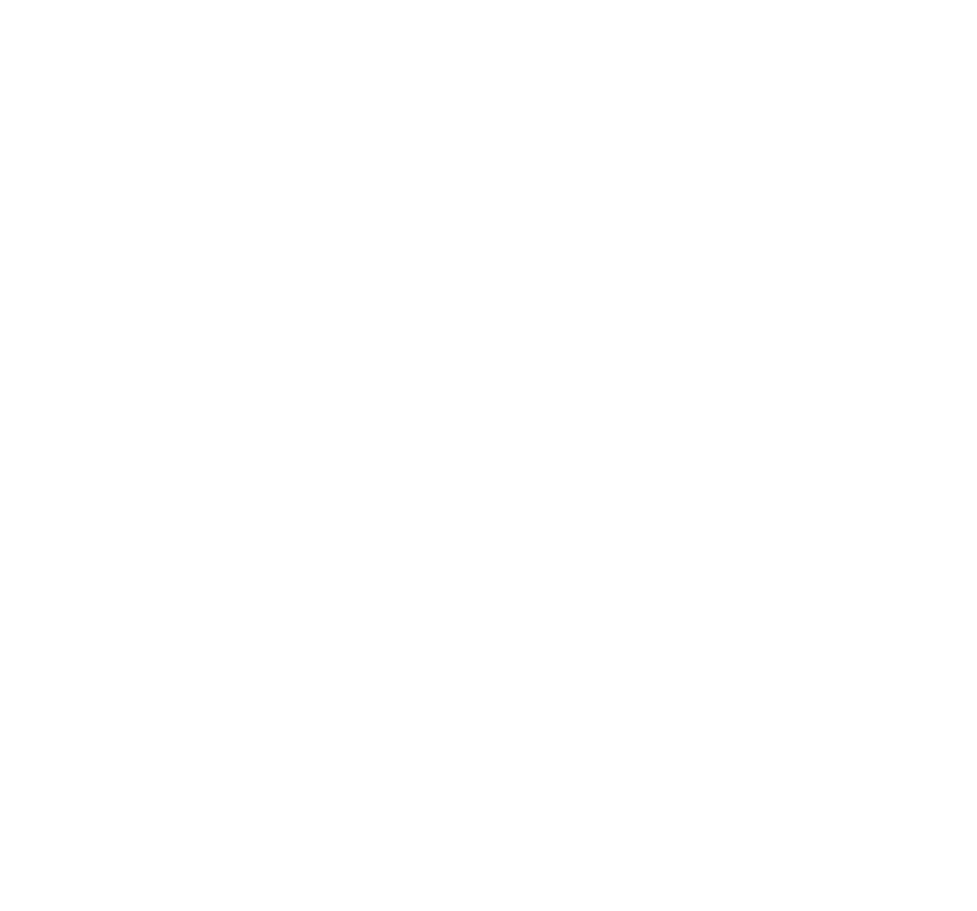
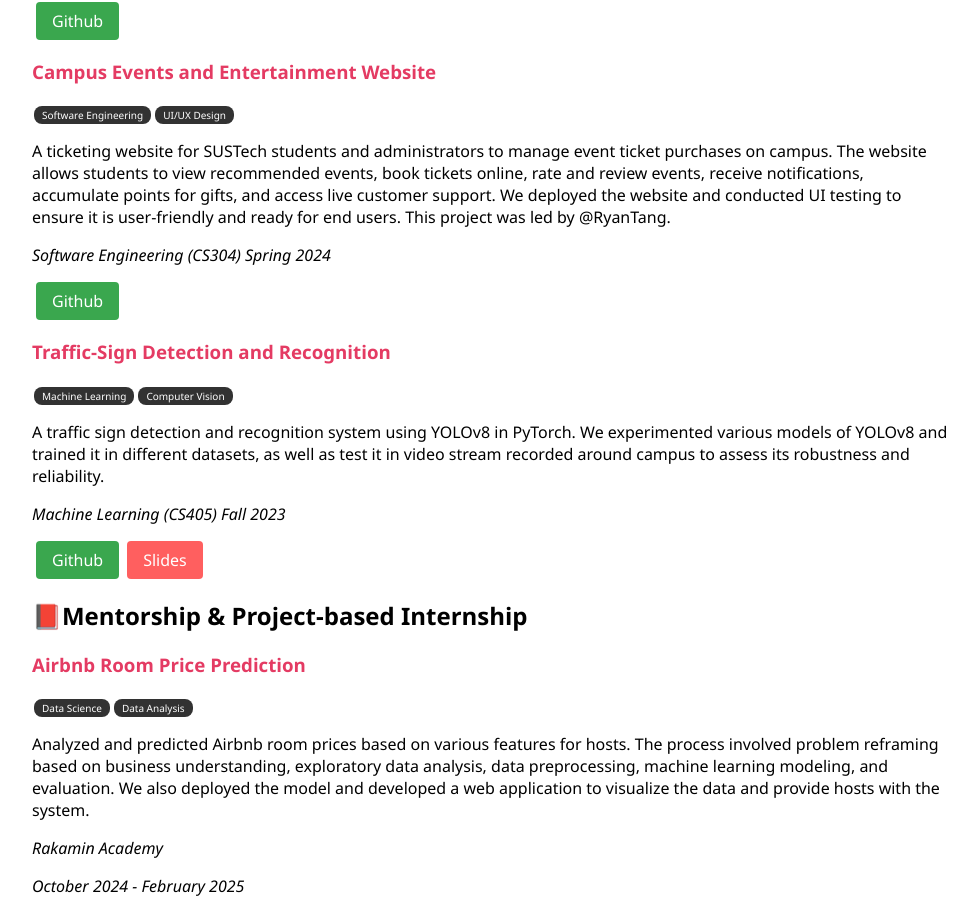
Before and after one commit to FiZufa/personal-website, a Nuxt app: page /portofolio in a window 1280 px wide. Shown: the part 1285-2196 px from the top of the page, without its empty margins (148-1125 px from the left). Before the commit the page ends 800 px from the top, so only its background shows below. Built offline with nearby package versions, Linux system fonts and the light colour scheme.

Commit message:
display portofolio

```diff
--- a/components/PortoCourse.vue
+++ b/components/PortoCourse.vue
@@ -3,37 +3,75 @@
 
     <div class="porto-section">
 
-        <div class="projects">
-            <p>title</p>
+      <div v-for="(project, index) in data.CourseProject" :key="index" class="projects">
+            <h3 style="color: #e43b63;">{{project.name}}</h3>
             <div class="tags">
-                <p>tags</p>
+              <span v-for="(tag, tagIndex) in project.tags" :key="tagIndex" class="tag">
+                {{ tag }}
+              </span>
             </div>
-            <p>description</p>
-            <p>course name</p>
-            <div class="buttons">buttons</div>
-        </div>
+            <p>{{ project.description }}</p>
+            <p style="font-style: italic;">{{ project.course }}</p>
+            <div class="buttons">
+              <a
+                v-for="(link, linkName) in project.links"
+                :key="linkName"
+                :href="link"
+                target="_blank"
+                :class="['button-link', linkName.toLowerCase()]"
+              >
+                {{ linkName }}
+              </a>
+            </div>
+      </div>
     </div>
 
     <h2>📕Mentorship & Project-based Internship</h2>
 
     <div class="pbi-section">
 
+      <div v-for="(project, index) in data.PBIProject" :key="index" class="pbi-projects">
+        <h3 style="color: #e43b63;">{{project.name}}</h3>
+        <div class="tags">
+          <span v-for="(tag, tagIndex) in project.tags" :key="tagIndex" class="tag">
+            {{ tag }}
+          </span>
+        </div>
+        <p>{{ project.description }}</p>
+        <p style="font-style: italic;">{{ project.course }}</p>
+        <p style="font-style: italic;">{{ project.period}}</p>
+        <div class="buttons">
+          <a
+            v-for="(link, linkName) in project.links"
+            :key="linkName"
+            :href="link"
+            target="_blank"
+            :class="['button-link', linkName.toLowerCase()]"
+          >
+            {{ linkName }}
+          </a>
+        </div>
+
+      </div>
+
     </div>
 </template>
 <script>
-import { Divider } from '#components';
-// import axios from "axios";
 import CourseProject from '@/data/CourseProject.json';
 import PBIProject from '@/data/PBIProject.json';
 
 export default {
   data() {
     return {
-      data: CourseProject, PBIProject
+      data: {
+        CourseProject,
+        PBIProject,
+      },
     };
   },
 };
 </script>
+
 <style>
 html, body {
     margin: 0;
@@ -43,8 +81,38 @@
 
 }
 
-.porto-section {
+.tag {
+  background-color: black;
+  opacity: 0.8;
+  border-radius: 8px;
+  color: #fff;
+  font-size: 10px;
+  padding: 2px 8px;
+  margin: 0 2px;
 
 }
 
+.button-link {
+  padding: 8px 16px;
+  text-decoration: none;
+  background-color: #2F86FF;
+  border-radius: 4px;
+  color: #fff;
+  margin: 0 4px;
+  display: inline-block;
+}
+
+.button-link.github {
+  background-color: #3AA74E; /* GitHub button color */
+}
+
+.button-link.slides {
+  background-color: #FF5F5F; /* Slides button color */
+}
+
+.button-link.prototype {
+  background-color: #CEB150;
+}
+
+
 </style>
--- a/data/PBIProject.json
+++ b/data/PBIProject.json
@@ -22,7 +22,7 @@
     },
     {
         "name": "Montesse Steak House Website UI Design",
-        "tags": "UI/UX Design",
+        "tags": ["UI/UX Design"],
         "description": "Designed a responsive website for Montesse Steak House. Collaborated with a mentor to create wireframes and high-fidelity prototypes to visualize and refine the design, and conducted usability testing to address user pain points.",
         "course": "Gamelab Indonesia",
         "period": "August 2024",
@@ -33,7 +33,7 @@
     },
     {
         "name": "Dicoding Website UI Enhancement",
-        "tags": "UI/UX Design",
+        "tags": ["UI/UX Design"],
         "description": "Enhanced the user interface of the Dicoding website to improve usability, accessibility, and overall user experience. Collaborated with peers and mentors to create wireframes and high-fidelity prototypes to visualize and refine the design, and conducted usability testing to address user pain points.",
         "course": "SISTECH UI/UX Design RISTEK University of Indonesia",
         "period": "July 2024",
```
